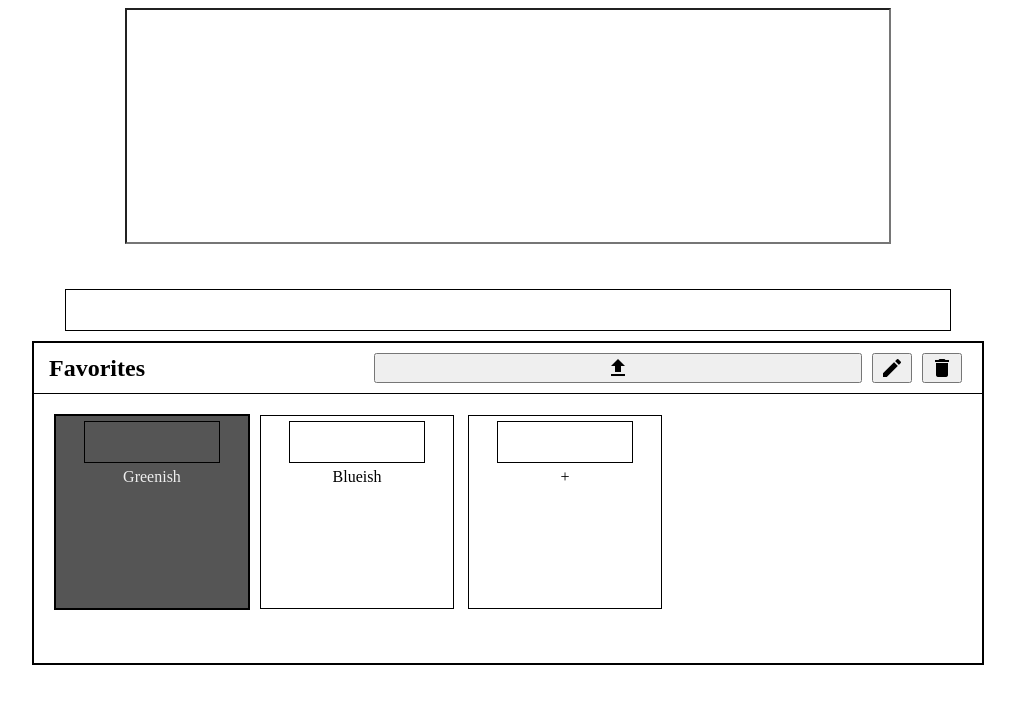
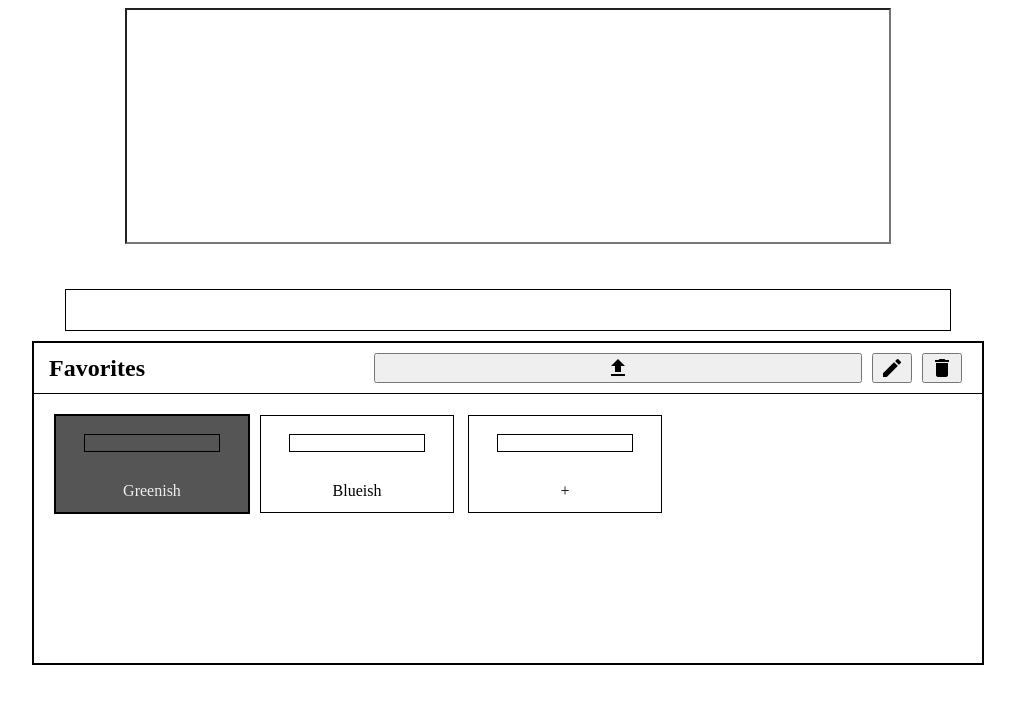
Before and after one commit to bridger-herman/automation, a Flask app: page / in a window 1280 px wide. Shown: the top 704 px of the page, without its empty margins (132-1147 px from the left). Run offline with Flask 2, Linux system fonts and the light colour scheme; some libraries are stand-ins or nearby versions.

Commit message:
Make color previews smaller

```diff
--- a/server/static/css/favorites.css
+++ b/server/static/css/favorites.css
@@ -32,11 +32,12 @@
 }
 
 .favorite-thumb {
-  display: inline-block;
-  text-align: center;
-  align-content: middle;
+  display: inline-flex;
+  flex-direction: column;
+  align-items: center;
+  justify-content: space-around;
   width: 15vw;
-  height: calc(15vw);
+  height: calc(0.5*15vw);
   border: 1px solid black;
   margin: 5px;
 }
--- a/server/static/css/master.css
+++ b/server/static/css/master.css
@@ -32,6 +32,9 @@
   border: black 1px solid;
   margin: 5px;
 }
+.color-preview.small {
+  height: 2vh;
+}
 .color-preview * {
   display: inline-block;
   height: 100%
--- a/server/templates/index.html
+++ b/server/templates/index.html
@@ -49,18 +49,18 @@
         </div>
         <ul class="favorites-list" data-color-database="{{color_database}}">
           <li class="favorite-thumb static selected" data-color="#00ee00dd">
-            <div class="color-preview static"></div>
+            <div class="color-preview small static"></div>
             <div class="color-description">
               Greenish
             </div>
           <li class="favorite-thumb static" data-color="#0000eedd">
-            <div class="color-preview static"></div>
+            <div class="color-preview small static"></div>
             <div class="color-description">
               Blueish
             </div>
           </li>
           <li class="favorite-thumb add-current" data-color="{{wheel_color_value}}">
-            <div class="color-preview"></div>
+            <div class="color-preview small"></div>
             <div class="color-description">
               +
             </div>
```
